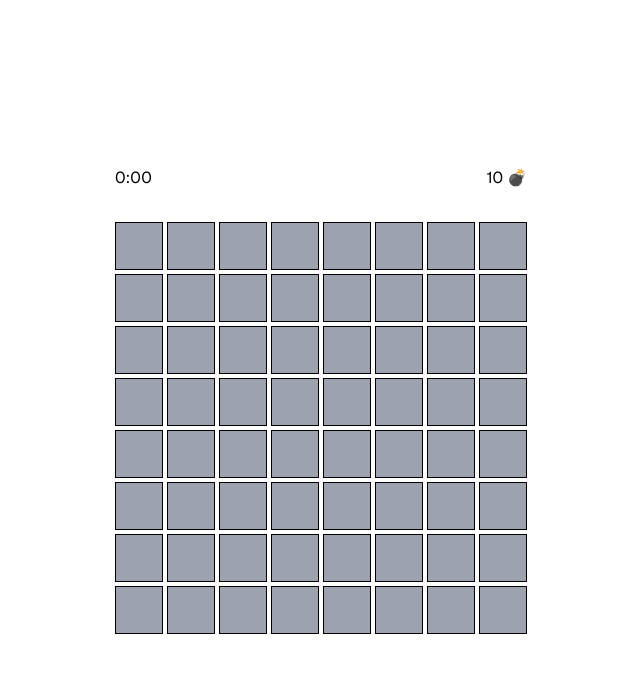
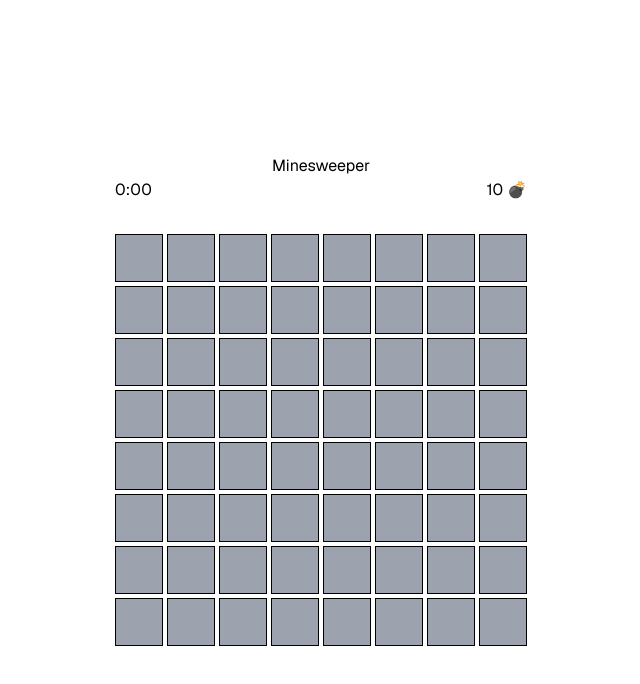
Before and after one commit to johnnygerard/minesweeper, a Next.js app: page / in a window 1280 px wide. Shown: the top 684 px of the page, without its empty margins (319-959 px from the left). Built offline with nearby package versions, Linux system fonts and the light colour scheme.

Commit message:
feat: set title and add heading

```diff
--- a/src/app/layout.tsx
+++ b/src/app/layout.tsx
@@ -8,7 +8,7 @@ const geistSans = Geist({
   variable: "--font-geist-sans",
 });
 
-const TITLE = "minesweeper.jgerard.dev";
+const TITLE = "Minesweeper";
 const DESCRIPTION =
   "A modern recreation of the classic Minesweeper game from Microsoft Windows.";
 
--- a/src/app/page.tsx
+++ b/src/app/page.tsx
@@ -1,5 +1,10 @@
 import { Game } from "@/components/game";
 
 export default function Home() {
-  return <Game />;
+  return (
+    <div>
+      <h1 className="text-center">Minesweeper</h1>
+      <Game />
+    </div>
+  );
 }
```
